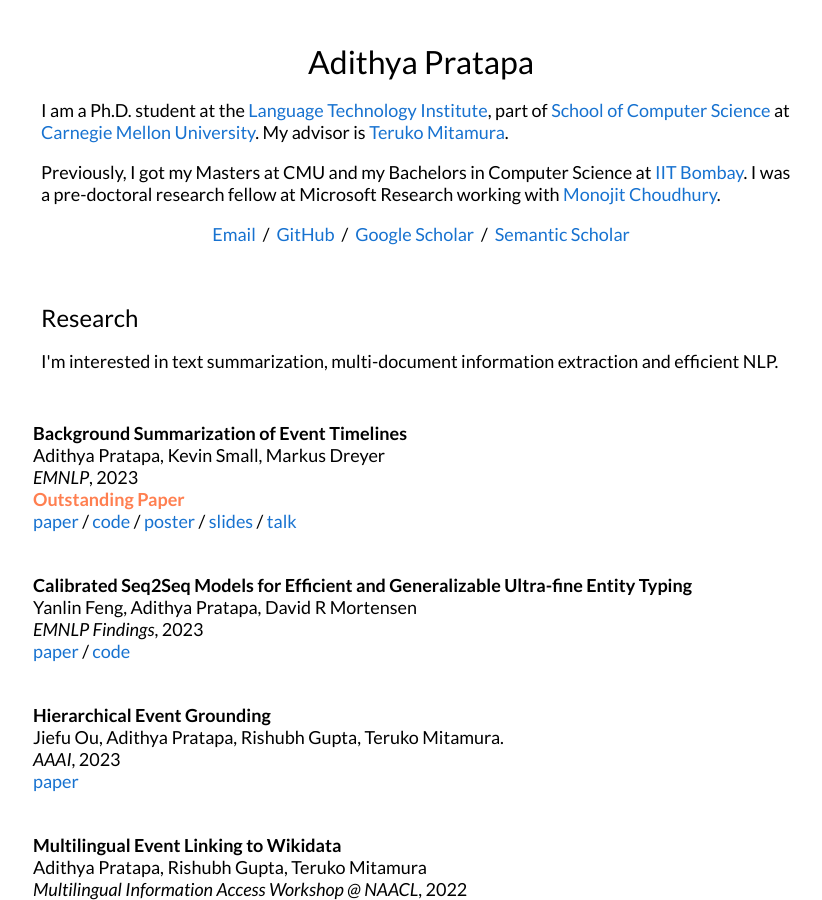
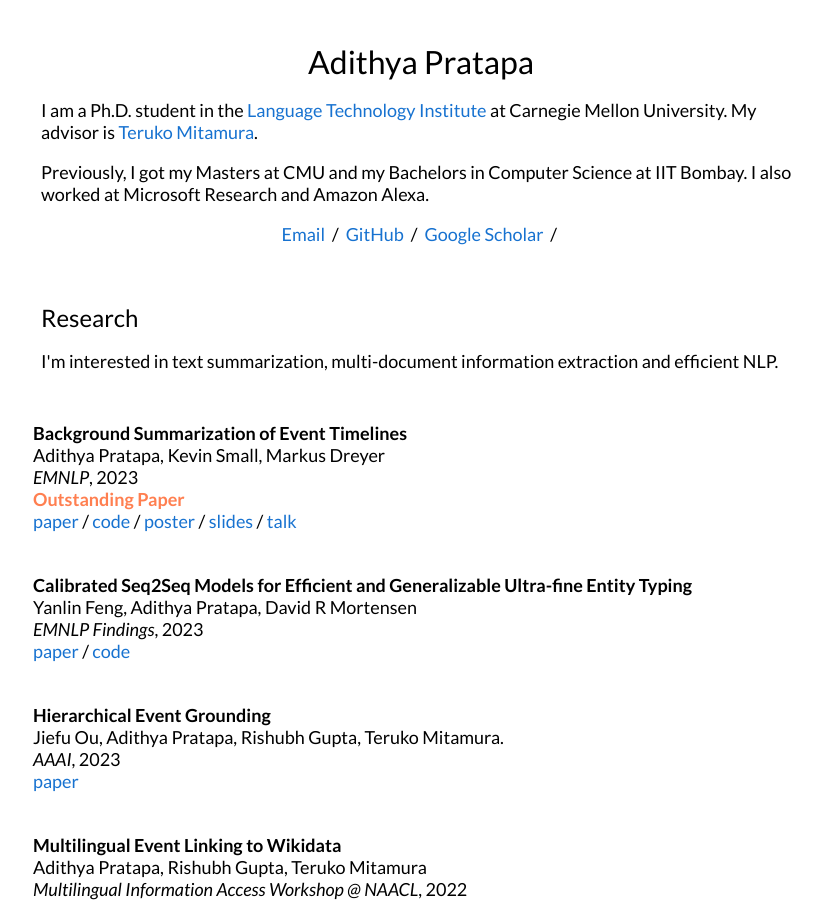
Before and after one commit to adithya7/adithya7.github.io, a Jekyll site: the page built from _posts/2023-10-06-02-backsumm.md, in a window 1280 px wide and 900 px high. Shown: the whole window, without its empty margins (219-1041 px from the left). Built offline with Jekyll 4.4.1, drawn with Linux system fonts in a browser that asks for light colours.

Commit message:
Update default.html

```diff
--- a/_layouts/default.html
+++ b/_layouts/default.html
@@ -26,16 +26,15 @@
                 Adithya Pratapa
               </h1>
               <p>
-                I am a Ph.D. student at the <a href="https://lti.cs.cmu.edu">Language Technology Institute</a>, part of <a href="https://www.scs.cmu.edu">School of Computer Science</a> at <a href="https://www.cmu.edu">Carnegie Mellon University</a>. My advisor is <a href="https://scholar.google.com/citations?user=gjsxBCkAAAAJ">Teruko Mitamura</a>.
+                I am a Ph.D. student in the <a href="https://lti.cs.cmu.edu">Language Technology Institute</a> at Carnegie Mellon University. My advisor is <a href="https://scholar.google.com/citations?user=gjsxBCkAAAAJ">Teruko Mitamura</a>.
               </p>
               <p>
-                Previously, I got my Masters at CMU and my Bachelors in Computer Science at <a href="https://www.iitb.ac.in">IIT Bombay</a>. I was a pre-doctoral research fellow at Microsoft Research working with <a href="https://scholar.google.com/citations?user=WR1ImCMAAAAJ">Monojit Choudhury</a>.
+                Previously, I got my Masters at CMU and my Bachelors in Computer Science at IIT Bombay. I also worked at Microsoft Research and Amazon Alexa.
               </p>
               <p style="text-align:center">
                 <a href="mailto:vpratapa@cs.cmu.edu">Email</a> &nbsp;/&nbsp;
                 <a href="https://github.com/adithya7">GitHub</a> &nbsp;/&nbsp;
                 <a href="https://scholar.google.com/citations?user=BAT6abIAAAAJ">Google Scholar</a> &nbsp;/&nbsp;
-                <a href="https://www.semanticscholar.org/author/Adithya-Pratapa/51132476">Semantic Scholar</a>
               </p>
             </td>
           </tr>
```
